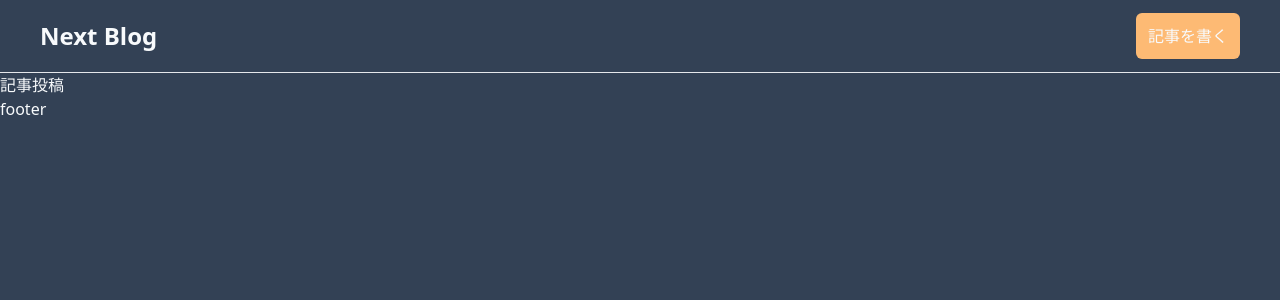
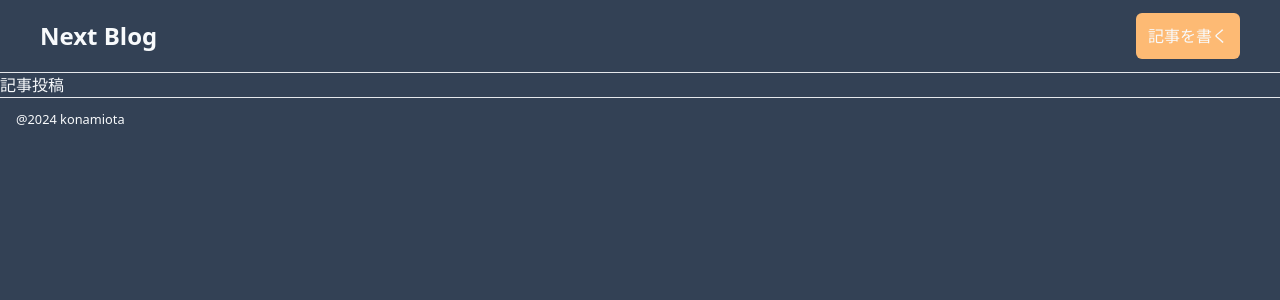
Before and after one commit to konapeso/next-blog, a Next.js app: page / in a window 1280 px wide. Shown: the top 300 px of the page. Built offline with nearby package versions, Linux system fonts and the light colour scheme.

Commit message:
create footer

```diff
--- /dev/null
+++ b/src/app/Footer.tsx
@@ -0,0 +1,11 @@
+import React from "react";
+
+const Footer = () => {
+  return (
+    <footer className="py-2 px-4 border-t">
+      <small>@2024 konamiota</small>
+    </footer>
+  );
+};
+
+export default Footer;
--- a/src/app/layout.tsx
+++ b/src/app/layout.tsx
@@ -1,5 +1,6 @@
 import type { Metadata } from "next";
 import Header from "./Header";
+import Footer from "./Footer";
 import "./globals.css";
 
 export const metadata: Metadata = {
@@ -17,7 +18,7 @@
       <body className="container mx-auto bg-slate-700 text-slate-50">
         <Header />
         {children}
-        <footer>footer</footer>
+        <Footer />
       </body>
     </html>
   );
```
